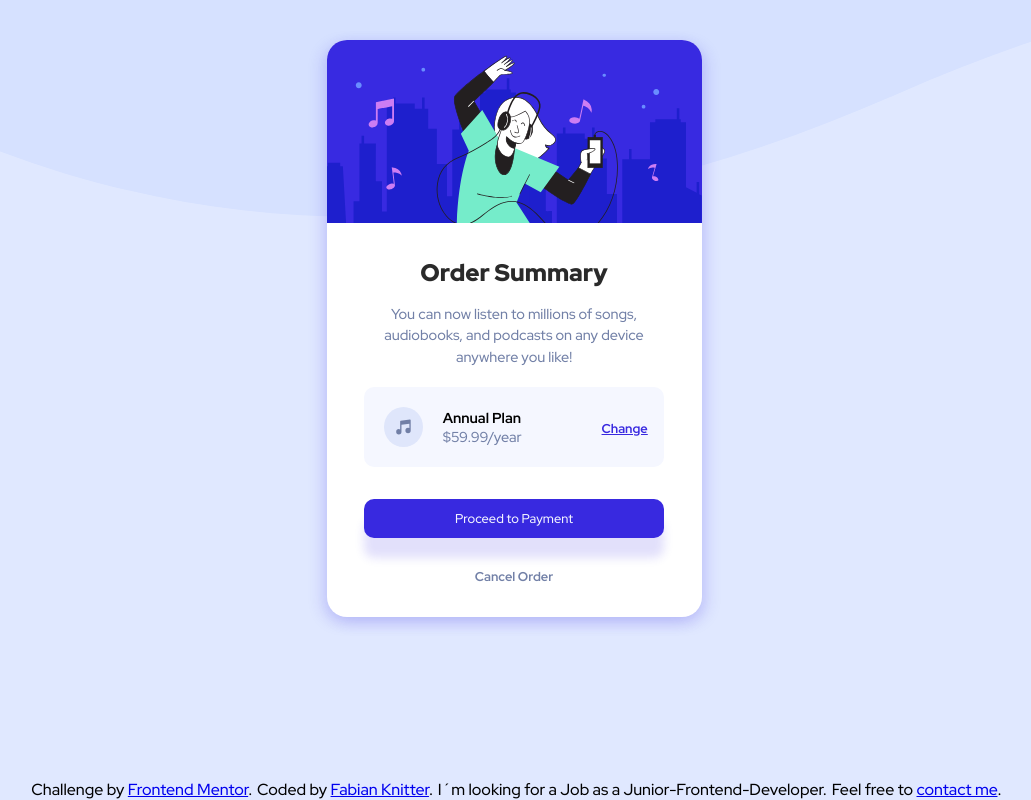
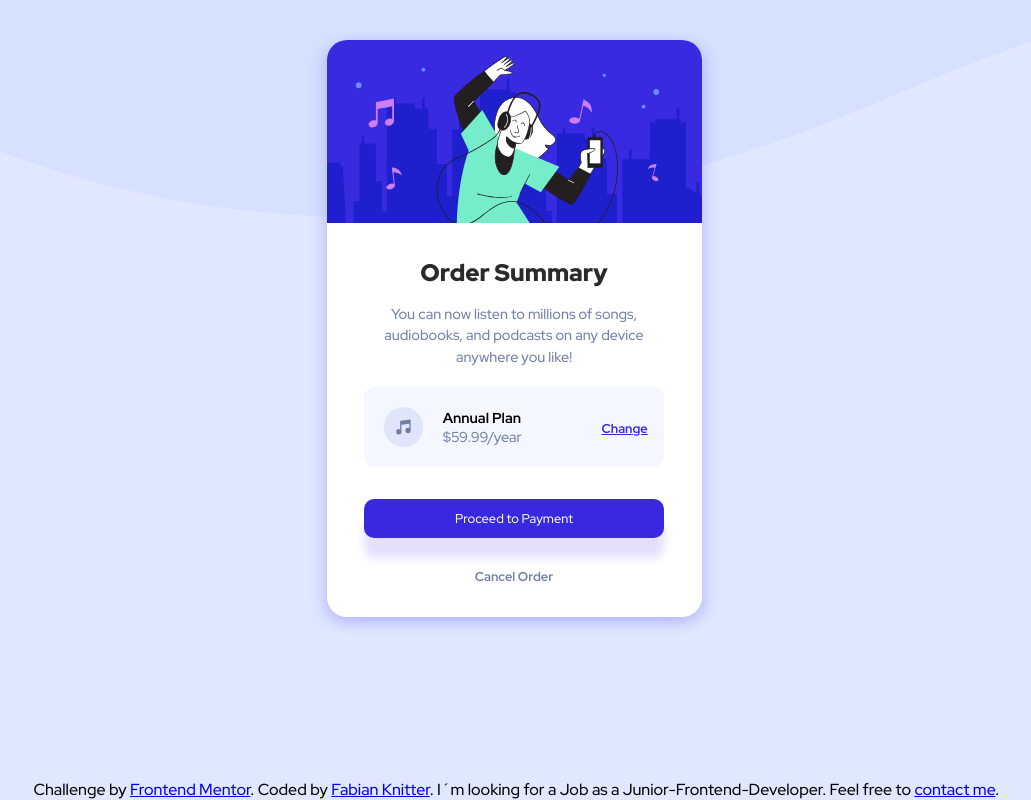
Before and after one commit to fabiannull/order-summary-component-main, a plain HTML site: page index.html in a window 1280 px wide. Shown: the whole page, without its empty margins (126-1157 px from the left). Drawn offline with Linux system fonts and the light colour scheme.

Commit message:
weil ich dumm bin

```diff
--- a/index.html
+++ b/index.html
@@ -57,10 +57,10 @@
   </main>
 
   <footer>
-    <p> Challenge by <a href="https://www.frontendmentor.io?ref=challenge" target="_blank">Frontend Mentor</a>. </p>
-    <p>Coded by <a href="www.fabian-knitter.de">Fabian Knitter</a>.</p>
-    <p>I´m looking for a Job as a Junior-Frontend-Developer.</p>
-    <p>Feel free to <a href="mailto:fabian@fabian-knitter.de">contact me</a>.</p>
+    <p> Challenge by <a href="https://www.frontendmentor.io?ref=challenge" target="_blank">Frontend Mentor</a>.
+    Coded by <a href="www.fabian-knitter.de">Fabian Knitter</a>.
+    I´m looking for a Job as a Junior-Frontend-Developer.
+    Feel free to <a href="mailto:fabian@fabian-knitter.de">contact me</a>.</p>
   </footer>
 
   <script src="script.js"></script>
```
